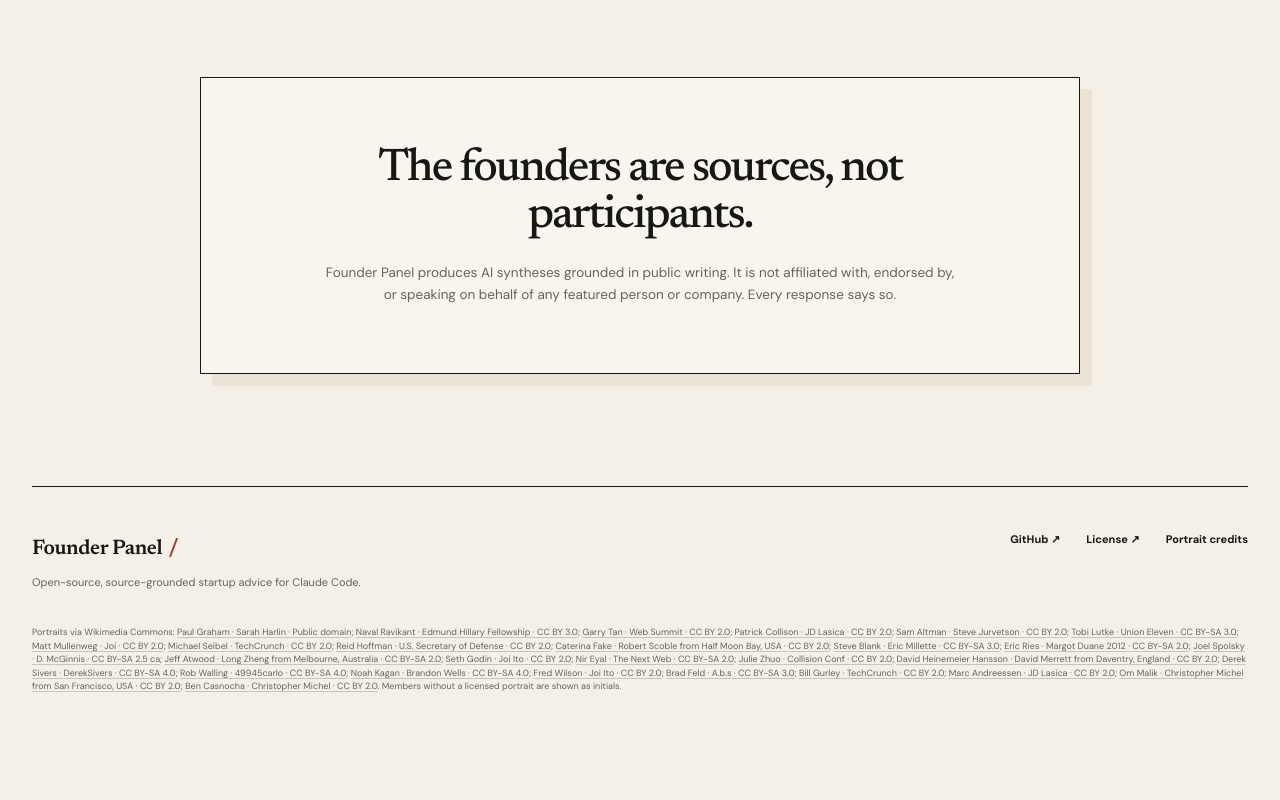
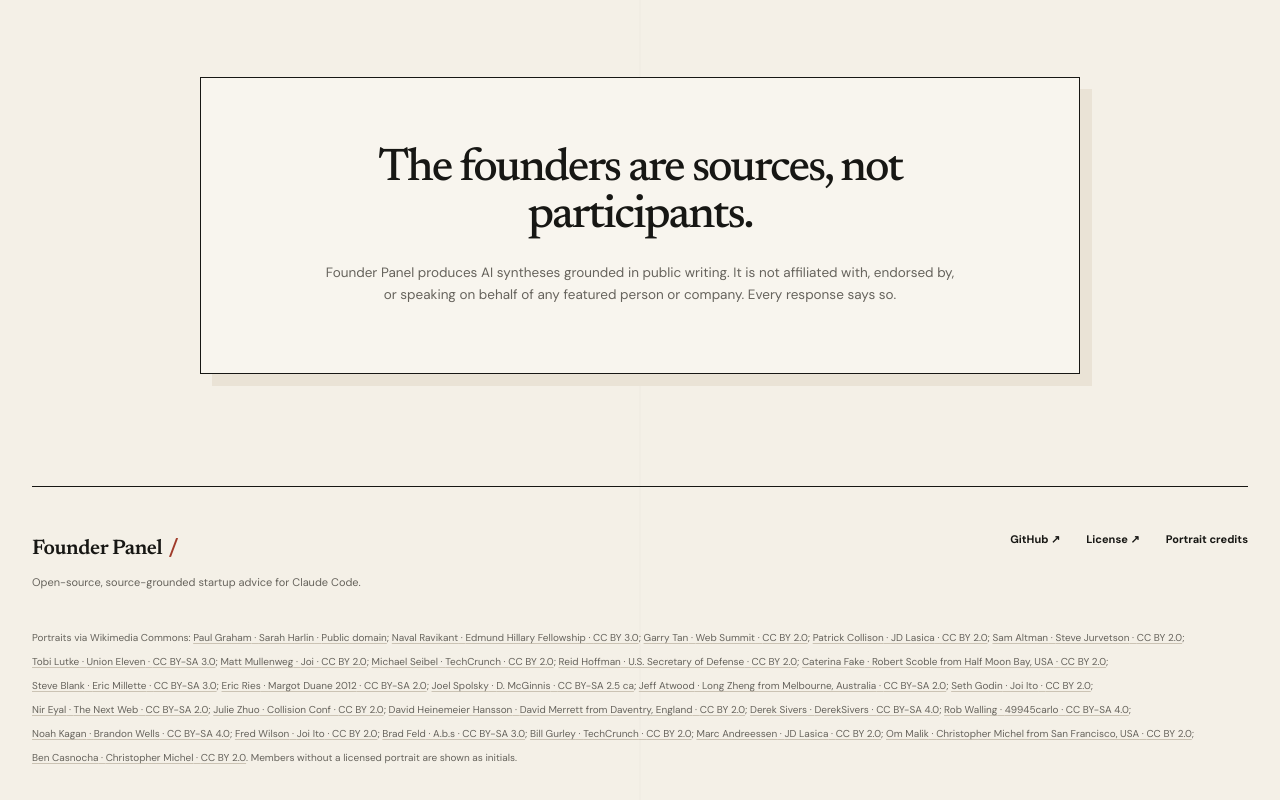
Before and after one commit to Shoberman2/startupAdvice, a Next.js app: page / in a window 1280 px wide. Shown: the part 4383-5183 px from the top of the page. Before the commit the page ends 5121 px from the top, so only its background shows below. Built offline with nearby package versions, Linux system fonts and the light colour scheme.

Commit message:
fix(qa): ISSUE-004 — enlarge footer credit targets

```diff
--- a/app/globals.css
+++ b/app/globals.css
@@ -893,10 +893,14 @@
   grid-column: 1 / -1;
   color: var(--muted);
   font-family: var(--sans);
-  font-size: 9px;
+  font-size: 10px;
+  line-height: 1.6;
 }
 
 .image-credits a {
+  display: inline-block;
+  min-height: 24px;
+  padding-block: 4px;
   text-decoration: underline;
   text-decoration-color: var(--rule);
   text-underline-offset: 2px;
```
